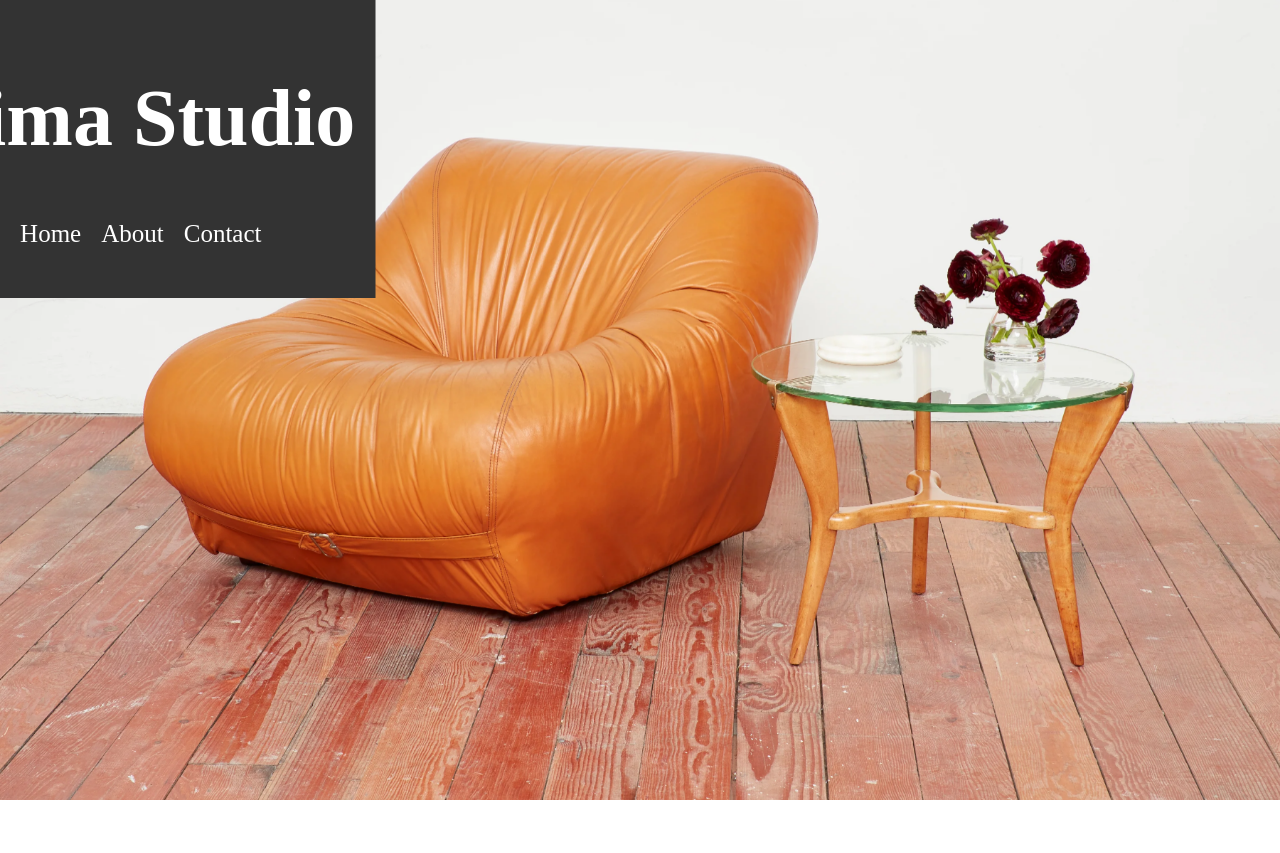
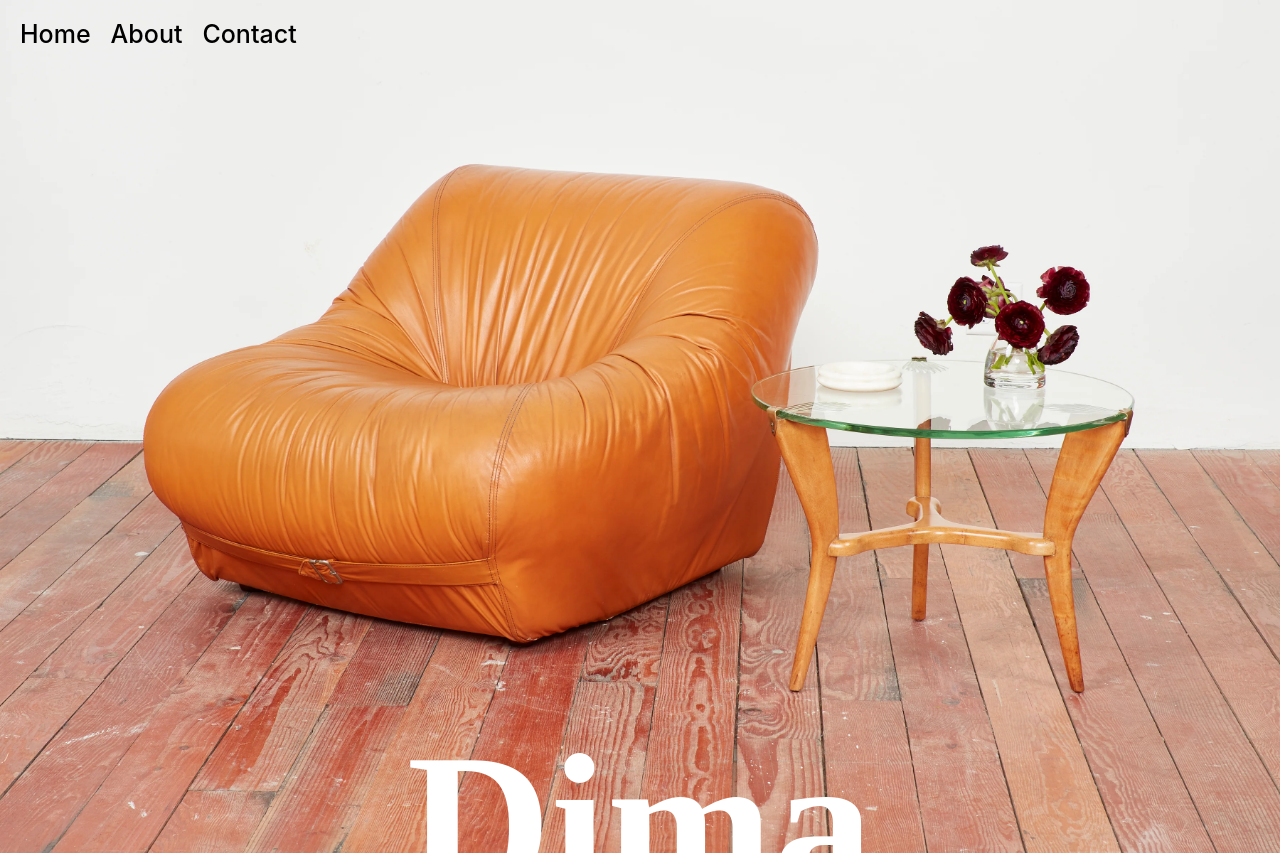
Before and after one commit to ebanchik/dima_studio, a React (Vite) app: page / in a window 1280 px wide. Before the commit the page ends 800 px from the top, so only its background shows below. Built offline with nearby package versions, Linux system fonts and the light colour scheme; a web font is replaced by a local one.

Commit message:
clean up homepage

```diff
--- a/src/App.css
+++ b/src/App.css
@@ -9,33 +9,52 @@ html {
   font-style: normal;
 }
 
-body {
-  background-image: url('/assets/013_381.jpeg');
+/* styles.css */
+
+.header-background {
+  width: 100%; /* Adjust the width as needed */
+  height: auto; /* Adjust the height as needed */
+  position: absolute;
   background-size: cover;
-  background-position: center;
-  background-attachment: fixed;
+  top: 0;
+  left: 0;
+  z-index: -1; /* This places the image behind the content */
 }
-/* styles.css */
-header {
-  background-color: #333;
+
+nav {
+  position: relative;
+  z-index: 1; /* This places the navigation content above the background image */
+  /* Add more styling for your navigation as needed */
+}
+
+header h1 {
   color: #fff;
   padding: 20px;
   text-align: center;
-  font-size: 25px;
+  font-size: 200px;
   font-family: 'League Spartan';
 }
 
-header {
+header h1 {
   position: fixed;
-  top: 0;
-  left: 11%;
+  top: 70%;
+  left: 50%;
   transform: translateX(-50%); /* Center horizontally */
 }
 
+header h1 {
+  position: fixed;
+  top: 70%;
+  left: 50%;
+  transform: translateX(-50%); /* Center horizontally */
+}
 
 nav ul {
   list-style-type: none;
   padding: 0;
+  position: fixed;
+  top: 0;
+  left: 10px;
 }
 
 nav ul li {
@@ -44,6 +63,7 @@ nav ul li {
 }
 
 nav ul li a {
-  color: #fff;
+  color: #000000;
   text-decoration: none;
+  font-size: 25px;
 }
--- a/src/App.jsx
+++ b/src/App.jsx
@@ -1,12 +1,11 @@
 import { Header } from "./Header";
-import { Content } from "./Content";
+// import { Content } from "./Content";
 import { Footer } from "./Footer";
 
 function App() {
   return (
     <div>
       <Header />
-      {/* <Content /> */}
       {/* <Footer /> */}
     </div>
   )
--- a/src/Content.jsx
+++ b/src/Content.jsx
@@ -1,8 +1,7 @@
 export function Content() {
   return (
     <main>
-      <h1>Dima Studio
-      </h1>
+      <h2>About</h2>
     </main>
   )
 }
--- a/src/Header.jsx
+++ b/src/Header.jsx
@@ -1,7 +1,8 @@
 // Header.js
 export function Header() {
   return (
-    <header>
+    <header className="header-container">
+    <img src="/assets/013_381.jpeg" alt="Background" className="header-background" />
     <h1>Dima Studio</h1>
     <nav>
       <ul>
```
Lines whose indentation alone changed are shown as unchanged.
